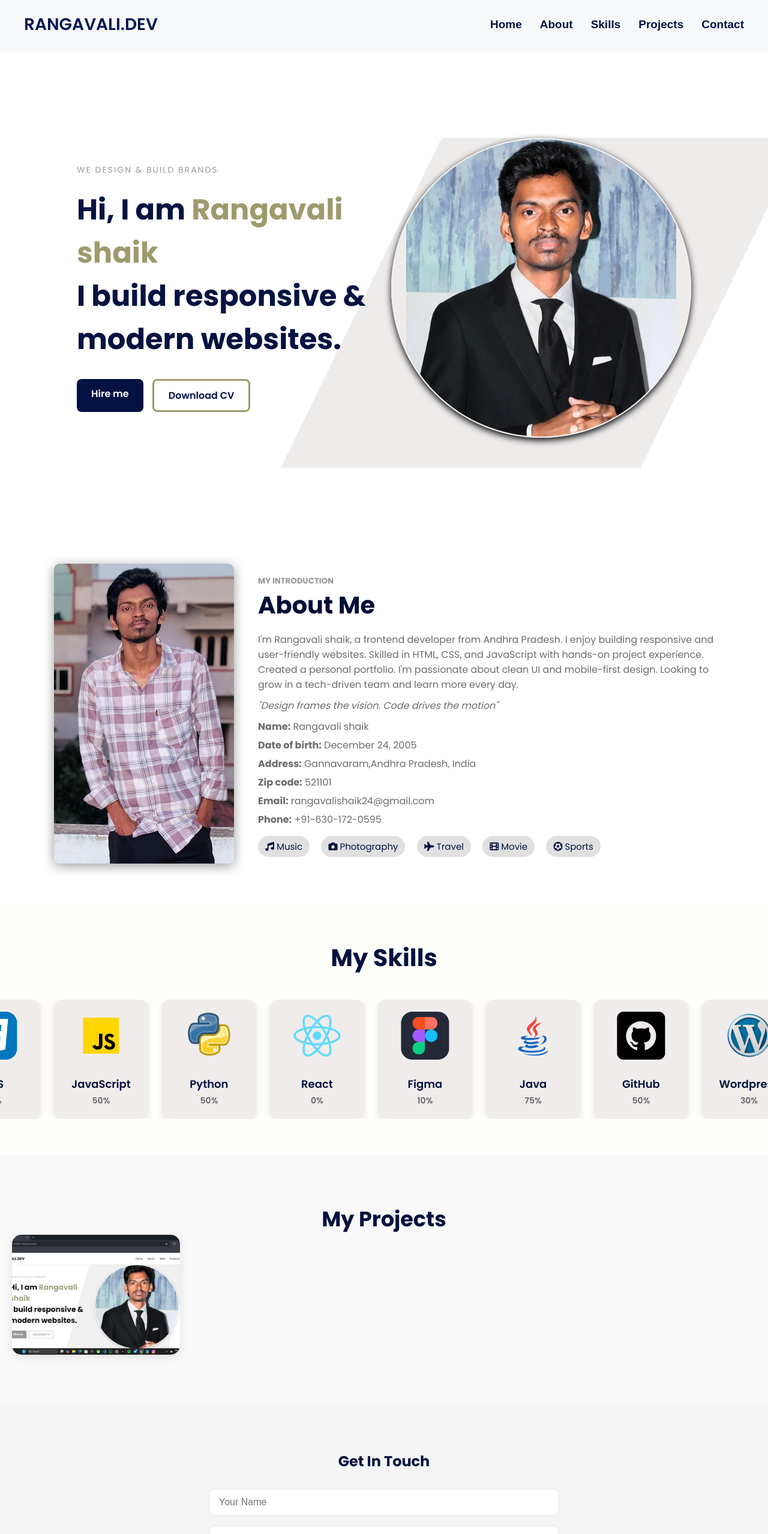
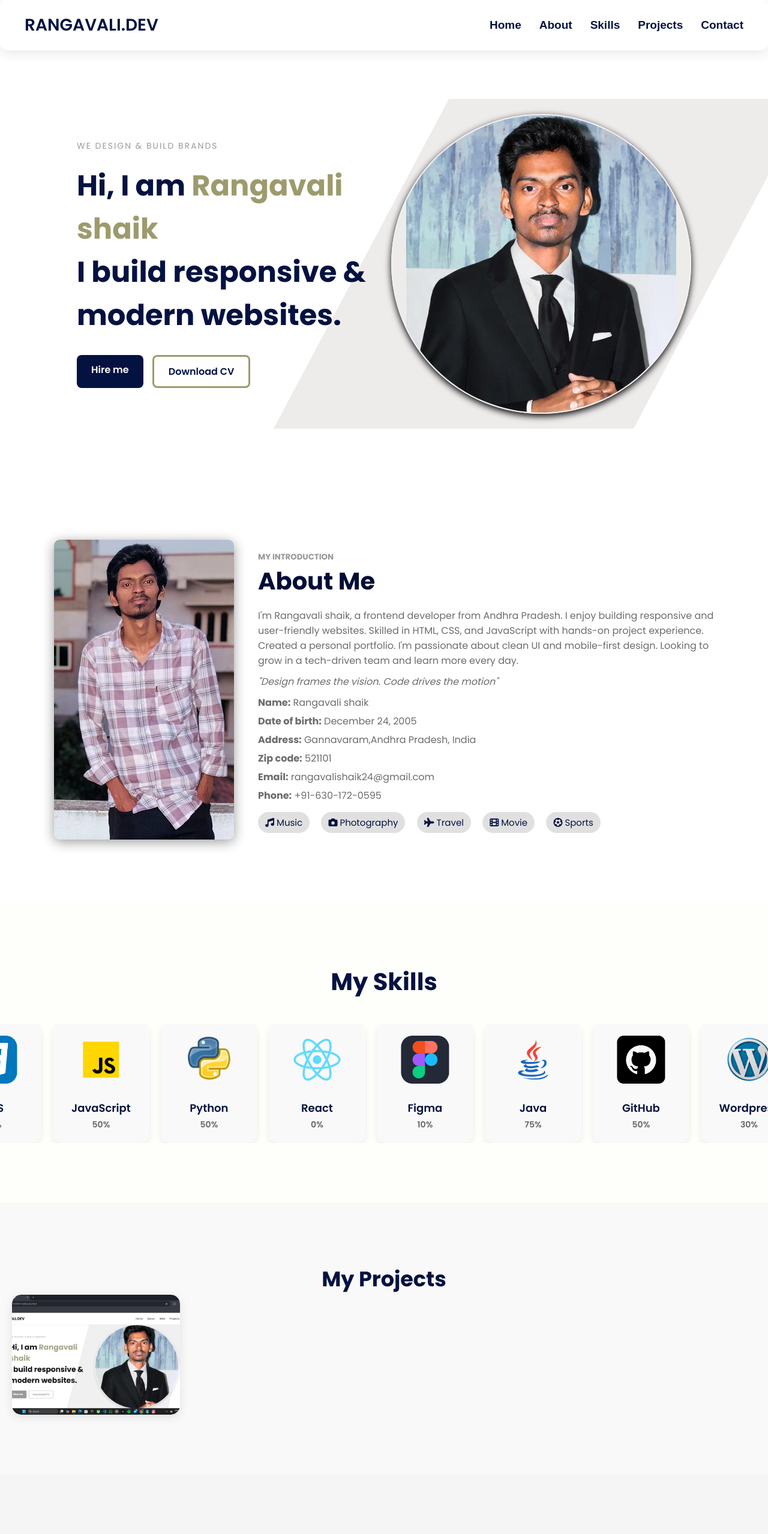
Before and after one commit to Rangavalishaik24/rangavali-portfolio, a plain HTML site: page index.html in a window 1280 px wide. Shown: the top 2558 px of the page at 60% size. Drawn offline with nearby package versions, Linux system fonts and the light colour scheme.

Commit message:
Update style.css

```diff
--- a/style.css
+++ b/style.css
@@ -24,15 +24,19 @@ body {
   padding-top: 80px;
 }
 
-/* Navbar */
+/* Navbar - Glass Effect */
 .navbar {
   width: 100%;
   padding: 20px 40px;
   position: fixed;
   top: 0;
   left: 0;
-  background: #f7f8f9;
-  box-shadow: 0 2px 8px rgba(1, 32, 68, 0.05);
+  background: rgba(255, 255, 255, 0.15);   /* semi-transparent background */
+  backdrop-filter: blur(11px);             /* glass blur effect */
+  -webkit-backdrop-filter: blur(12px);     /* Safari support */
+  border: 1px solid rgba(255, 255, 255, 0.3); /* subtle frosted border */
+  border-radius: 12px;                     /* optional rounded corners */
+  box-shadow: 0 4px 20px rgba(0, 0, 0, 0.1); /* soft shadow for depth */
   display: flex;
   justify-content: space-between;
   align-items: center;
@@ -42,7 +46,7 @@ body {
 .navbar .logo {
   font-size: 28px;
   font-weight: 600;
-  COLOR: #031550;
+  color:#041241;                          /* white text for contrast */
 }
 
 .nav-links {
@@ -50,25 +54,25 @@ body {
   display: flex;
   gap: 30px;
   font-size: 19px;
-  font-family:sans-serif;
-
+  font-family: sans-serif;
 }
 
 .nav-links li a {
   text-decoration: none;
-  color: #041241;
+  color:#041241;                          /* white links */
   font-weight: 700;
   transition: color 0.3s;
 }
 
 .nav-links li a:hover {
-  color: #7e826d;
+  color:  #7e826d;                          /* golden hover effect */
 }
 
 .menu-icon {
   display: none;
   font-size: 24px;
   cursor: pointer;
+  color: #ffffff;                          /* white menu icon */
 }
 
 /* Hero Section */
@@ -77,8 +81,8 @@ body {
   flex-wrap: wrap;
   justify-content: space-between;
   align-items: center;
-  padding: 80px 10%;
-  min-height: 100vh;
+  padding: 1px 10%;
+  min-height: 90vh;
 }
 
 .hero-left {
@@ -140,7 +144,7 @@ body {
 .hero-right img {
   width: 500px;         /* adjust size if needed */
   height: 500px;        /* keep width & height equal */
-  object-fit: scale-down;    /* to fit face properly */
+  object-fit:scale-down;    /* to fit face properly */
   border-radius: 60%;   /* makes it round */
   border: 2px solid #f4f0f0; /* optional white border */
   box-shadow: 0 4px 12px rgba(0,0,0,6); /* light shadow */
@@ -148,18 +152,18 @@ body {
 
 .bg-skew {
   position: absolute;
-  top: 0;
+  top: 1;
   right:1;
   width: 120%;
   height: 110%;
   background: #eeebeb;
-  transform: skewX(-26deg);
+  transform: skewX(-28deg);
   z-index: -1;
 }
 
 /* About Section */
 .about-section {
-  padding: 60px 20px;
+  padding: 100px 20px;
   background:#fff;
 }
 
@@ -223,7 +227,7 @@ body {
 
 .skills-section {
   background: #FEFEFA;
-  padding: 60px 0;
+  padding: 100px 0;
   text-align: center;
   overflow: hidden;
 }
@@ -259,7 +263,7 @@ body {
 
 
 .skill-card {
-  background: #f0ececfa;
+  background: #f9f9f9;
   border-radius: 15px;
   padding: 20px 15px;
   text-align: center;
@@ -272,6 +276,10 @@ body {
 
 .skill-card:hover {
   transform: scale(1.05);
+  background: rgba(255, 255, 255, 0.273);   /* semi-transparent background */
+  backdrop-filter: blur(11px);             /* glass blur effect */
+  -webkit-backdrop-filter: blur(12px);     /* Safari support */
+  border: 1px solid rgba(255, 255, 255, 0.3); /* subtle frosted border */
 }
 
 .skill-icon {
@@ -297,7 +305,7 @@ body {
 
 /* Projects Section */
 .projects-section {
-  padding: 80px 20px;
+  padding: 100px 20px;
   background-color: #f9f9f9;
   text-align: center;
 }
@@ -387,7 +395,7 @@ body {
 
 /* Contact Section */
 .contact-section {
-  padding: 80px 20px;
+  padding: 100px 20px;
   background: #f5f5f5;
   text-align: center;
 }
```
